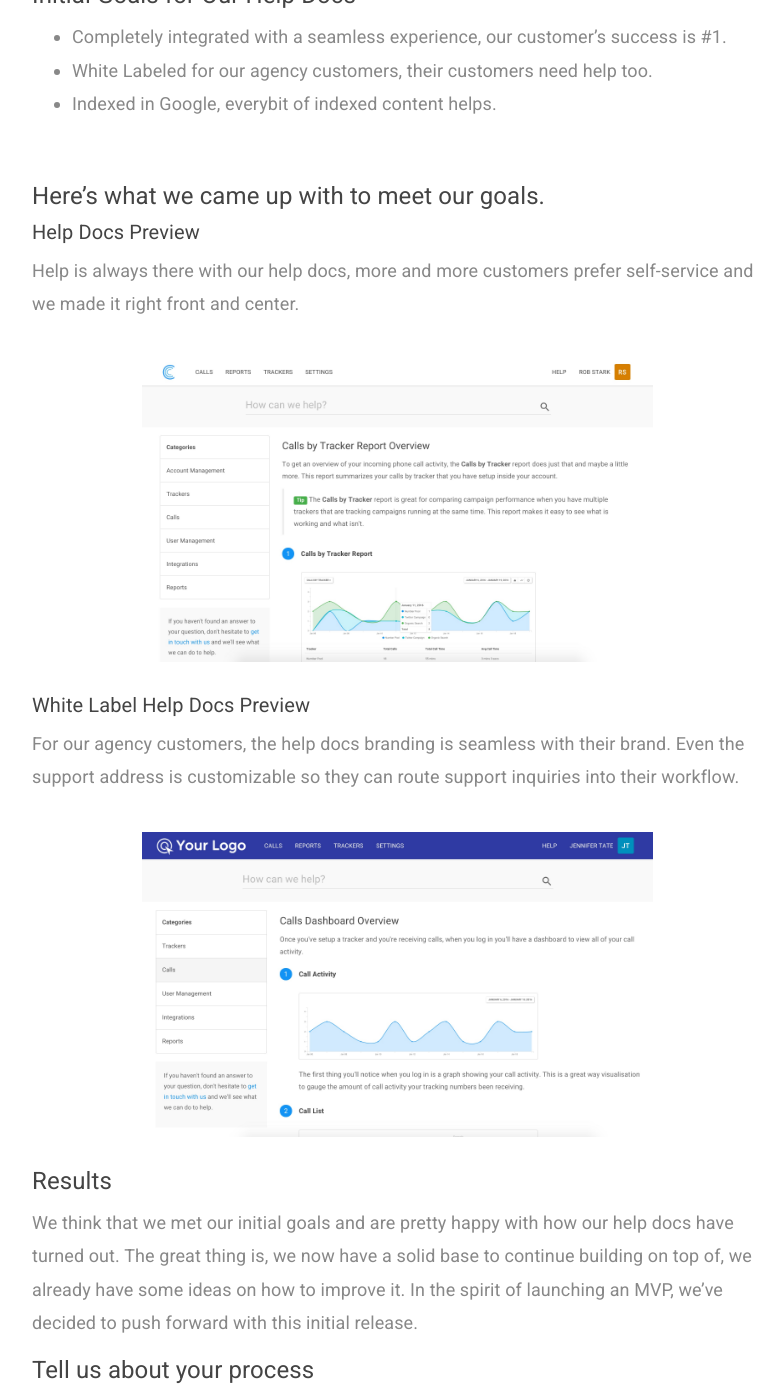
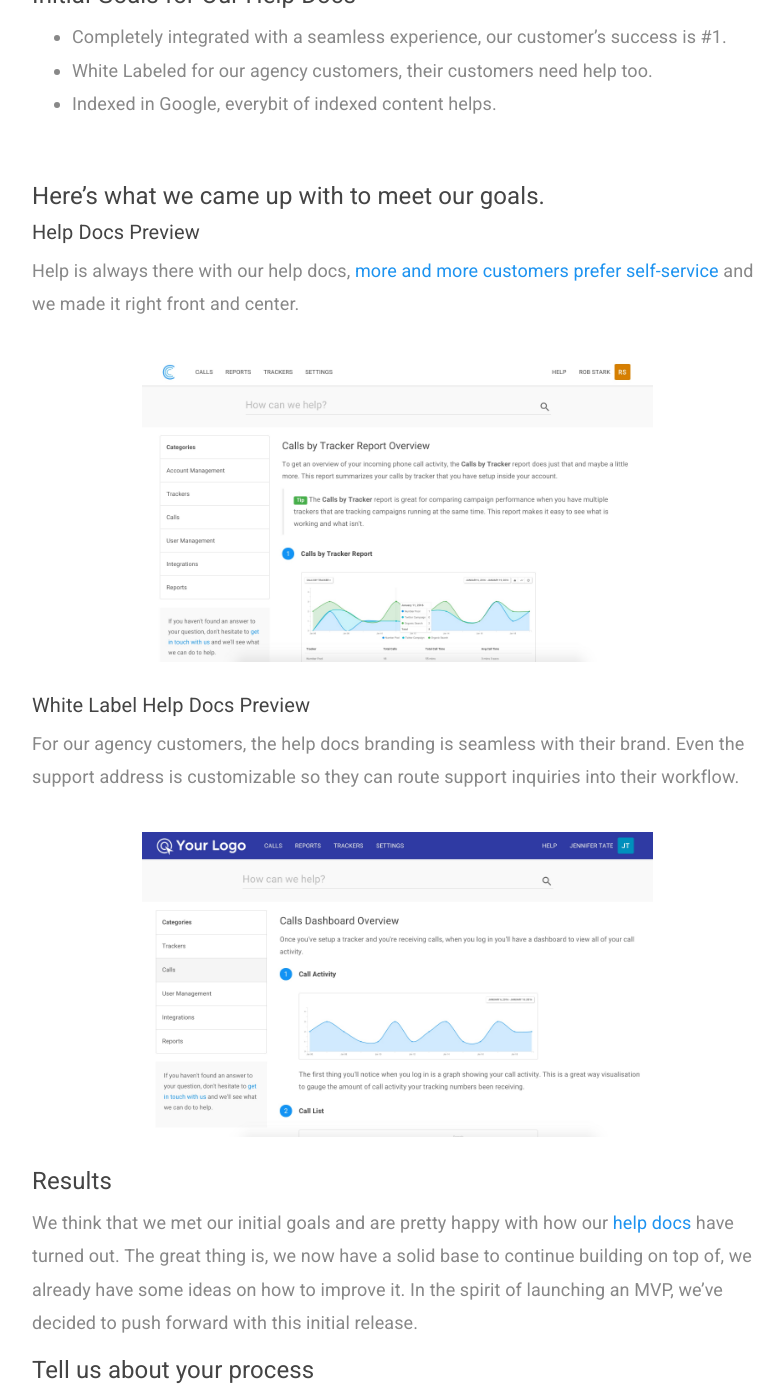
Before and after one commit to sumonst21/calltrackerio-site, a Jekyll site: the page built from _posts/2016-02-10-when-you-should-build-not-buy.md, in a window 1280 px wide and 1400 px high, scrolled down 1461 px. Shown: the whole window, without its empty margins (243-1027 px from the left). Built offline with Jekyll 4.4.1, drawn with Linux system fonts in a browser that asks for light colours; comment, search, counter and statistics services are not loaded; some of the changed text lies outside the part shown.

Commit message:
add some links

```diff
--- a/_posts/2016-02-10-when-you-should-build-not-buy.md
+++ b/_posts/2016-02-10-when-you-should-build-not-buy.md
@@ -23,7 +23,7 @@
 
 We went over our requirements for our help docs and it was clear that the existing Help Desks on the market didn’t fit quite our needs, one requirement in particular was a deal breaker, white label. On the flip side of that, “Help Desks” or “Help Docs” with mostly static content are also not overwhelmingly complicated.
 
-It was clear, in this case, the relatively low complexity of building help docs with static content and the high value of it being completely integrated to our product meant we should build. From there, it took about 3 total days of development to build our Help Docs.
+It was clear, in this case, the relatively low complexity of building help docs with static content and the high value of it being completely integrated to our product meant we should build. From there, it took about 3 total days of development to build our [Help Docs](https://app.calltracker.io/help/).
 
 It actually took us longer to put together the first batch of articles than it did to build the backend itself. If we had bought a Help Desk tool, we would have needed a few days to customize the look and feel, and then still would have to write the content, which is the real value, so I feel pretty good about 3 days invested for the development.
 
@@ -40,20 +40,20 @@
 #### Here's what we came up with to meet our goals.
 
 ##### Help Docs Preview
-Help is always there with our help docs, more and more customers prefer self-service and we made it right front and center.
+Help is always there with our help docs, [more and more customers prefer self-service](https://www.zendesk.com/resources/searching-for-self-service/) and we made it right front and center.
 <div class="text-center">
-<img src="/images/posts/call-tracker-help-docs.jpg" class="blog-content-img" alt="call tracker help docs" />
+<a href="https://app.calltracker.io/help/"><img src="/images/posts/call-tracker-help-docs.jpg" class="blog-content-img" alt="call tracker help docs" /></a>
 </div>
 
 ##### White Label Help Docs Preview
 For our agency customers, the help docs branding is seamless with their brand. Even the support address is customizable so they can route support inquiries into their workflow.
 <div class="text-center">
-<img src="/images/posts/call-tracker-help-docs-white-label.jpg" class="blog-content-img" alt="call tracker help docs white label" />
+<a href="https://app.calltracker.io/help/"><img src="/images/posts/call-tracker-help-docs-white-label.jpg" class="blog-content-img" alt="call tracker help docs white label" /></a>
 </div>
 
 #### Results
 
-We think that we met our initial goals and are pretty happy with how our help docs have turned out. The great thing is, we now have a solid base to continue building on top of, we already have some ideas on how to improve it. In the spirit of launching an MVP, we’ve decided to push forward with this initial release.
+We think that we met our initial goals and are pretty happy with how our [help docs](https://app.calltracker.io/help/) have turned out. The great thing is, we now have a solid base to continue building on top of, we already have some ideas on how to improve it. In the spirit of launching an MVP, we’ve decided to push forward with this initial release.
 
 
 #### Tell us about your process
```
